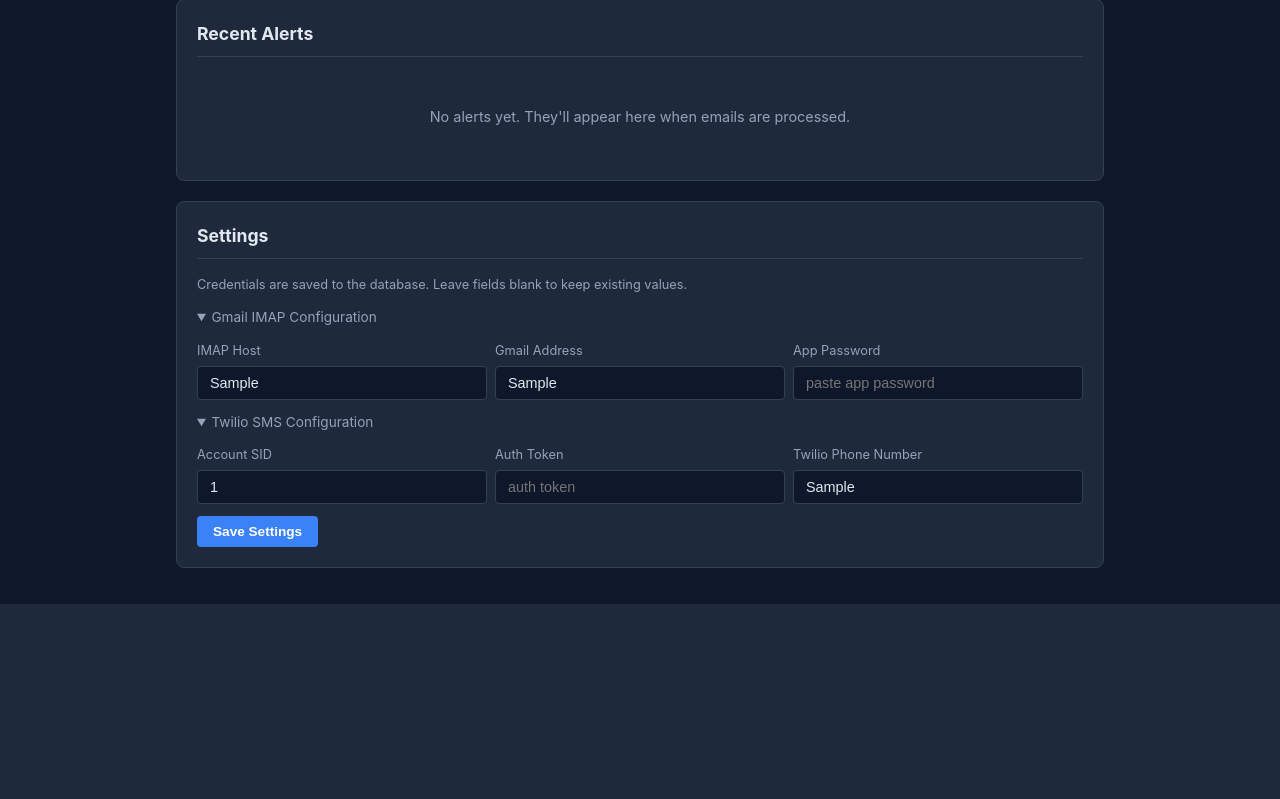
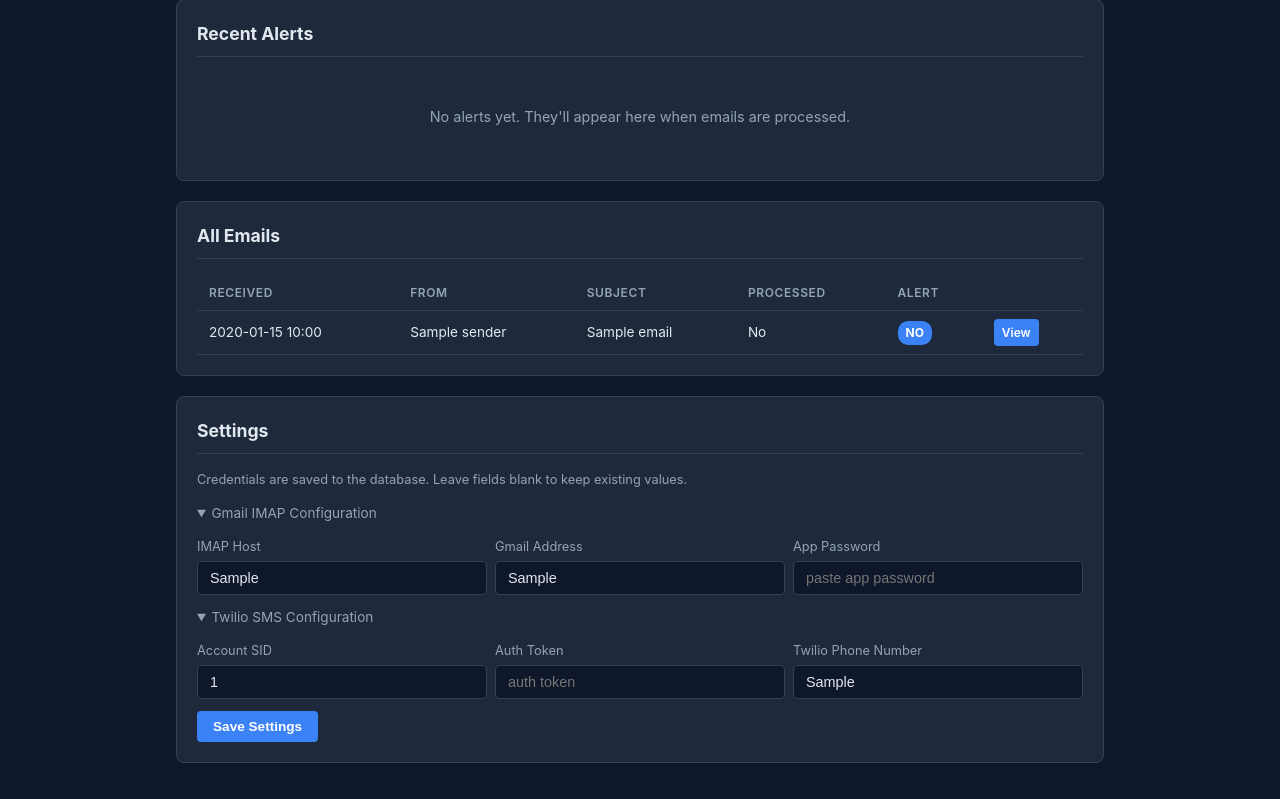
Before and after one commit to thepeachfarmer/pivotalert, a FastAPI app: template app/templates/index.html in a window 1280 px wide. Shown: the part 438-1237 px from the top of the page. Before the commit the page ends 1042 px from the top, so only its background shows below. Run offline with FastAPI, Linux system fonts and the light colour scheme; the template is opened without the code that fills it: most values are stand-ins (such as "Sample title", 1, 10 or a date in 2020).

Commit message:
Store all incoming emails for future classification review
- Added emails table storing full content, headers, sender, message_id
- Fetch ALL unread emails from inbox, not just known senders
- Classify and alert only on emails from rapidnotifications.com and smcleod@macspride.com
- Added "All Emails" section to dashboard with view links
- Added email detail page showing full body and raw headers
- Deduplication via message_id unique constraint

Co-Authored-By: Claude Opus 4.6 (1M context) <noreply@anthropic.com>

```diff
--- a/app/email_checker.py
+++ b/app/email_checker.py
@@ -9,11 +9,9 @@ from app.database import get_setting
 
 logger = logging.getLogger("pivotalert.email")
 
-EXPECTED_SENDER = "cepci@rapidnotifications.com"
-
 
 async def fetch_new_emails() -> list[dict]:
-    """Connect to Gmail via IMAP and fetch unread emails from the expected sender."""
+    """Connect to Gmail via IMAP and fetch ALL unread emails."""
     imap_host = await get_setting("imap_host") or "imap.gmail.com"
     imap_user = await get_setting("imap_user")
     imap_pass = await get_setting("imap_pass")
@@ -29,8 +27,7 @@ async def fetch_new_emails() -> list[dict]:
             mail.login(imap_user, imap_pass)
             mail.select("INBOX")
 
-            # Search for unread emails from the expected sender
-            status, message_ids = mail.search(None, "UNSEEN", f'FROM "{EXPECTED_SENDER}"')
+            status, message_ids = mail.search(None, "UNSEEN")
             if status != "OK" or not message_ids[0]:
                 mail.logout()
                 return results
@@ -43,12 +40,28 @@ async def fetch_new_emails() -> list[dict]:
                 raw = msg_data[0][1]
                 msg: EmailMessage = email.message_from_bytes(raw, policy=email.policy.default)
 
+                sender = msg.get("From", "")
+                to_addr = msg.get("To", "")
                 subject = msg.get("Subject", "")
-                body = _extract_body(msg)
+                message_id = msg.get("Message-ID", "")
+                date = msg.get("Date", "")
+                body_text, body_html = _extract_bodies(msg)
 
-                results.append({"subject": subject, "body": body})
+                # Collect all headers as a string for storage
+                headers = str(msg)
 
-                # Mark as seen (already done by fetching, but explicit)
+                results.append({
+                    "message_id": message_id,
+                    "sender": sender,
+                    "to_addr": to_addr,
+                    "subject": subject,
+                    "date": date,
+                    "body_text": body_text,
+                    "body_html": body_html,
+                    "body": body_html or body_text,
+                    "headers": headers,
+                })
+
                 mail.store(msg_id, "+FLAGS", "\\Seen")
 
             mail.logout()
@@ -62,10 +75,9 @@ async def fetch_new_emails() -> list[dict]:
     return await asyncio.to_thread(_fetch)
 
 
-def _extract_body(msg: EmailMessage) -> str:
-    """Extract the text body from an email message."""
+def _extract_bodies(msg: EmailMessage) -> tuple[str, str]:
+    """Extract both plain text and HTML bodies from an email message."""
     if msg.is_multipart():
-        # Prefer HTML, fall back to plain text
         html_part = None
         text_part = None
         for part in msg.walk():
@@ -74,7 +86,9 @@ def _extract_body(msg: EmailMessage) -> str:
                 html_part = part.get_content()
             elif ct == "text/plain" and text_part is None:
                 text_part = part.get_content()
+        return (text_part or "", html_part or "")
 
-        return html_part or text_part or ""
-
-    return msg.get_content() if msg.get_content_type().startswith("text/") else ""
+    content = msg.get_content() if msg.get_content_type().startswith("text/") else ""
+    if msg.get_content_type() == "text/html":
+        return ("", content)
+    return (content, "")
--- a/app/main.py
+++ b/app/main.py
@@ -14,8 +14,12 @@ from app.database import (
     delete_member,
     get_alerts,
     get_all_settings,
+    get_email_by_id,
+    get_emails,
     get_members,
     init_db,
+    mark_email_processed,
+    save_email,
     set_setting,
 )
 from app.email_checker import fetch_new_emails
@@ -35,6 +39,12 @@ app.mount("/static", StaticFiles(directory=os.path.join(BASE_DIR, "static")), na
 
 POLL_INTERVAL = int(os.environ.get("POLL_INTERVAL", "60"))
 
+# Senders whose emails get run through the alert classifier
+ALERT_SENDERS = [
+    "cepci@rapidnotifications.com",
+    "smcleod@macspride.com",
+]
+
 
 # ---------------------------------------------------------------------------
 # Background email poller
@@ -45,9 +55,34 @@ async def email_poll_loop():
         try:
             emails = await fetch_new_emails()
             for em in emails:
+                # Save every email to the database
+                is_new = await save_email(
+                    message_id=em["message_id"],
+                    sender=em["sender"],
+                    to_addr=em["to_addr"],
+                    subject=em["subject"],
+                    body_text=em["body_text"],
+                    body_html=em["body_html"],
+                    date=em["date"],
+                    headers=em["headers"],
+                )
+
+                if not is_new:
+                    continue
+
+                logger.info("New email saved: from=%r subject=%r", em["sender"], em["subject"])
+
+                # Check if this sender should trigger alert classification
+                sender_lower = em["sender"].lower()
+                is_alert_sender = any(s in sender_lower for s in ALERT_SENDERS)
+
+                if not is_alert_sender:
+                    await mark_email_processed(em["message_id"], alert_triggered=False)
+                    continue
+
                 result = classify_email(em["subject"], em["body"])
                 logger.info(
-                    "Email: subject=%r level=%s alert=%s",
+                    "Classified: subject=%r level=%s alert=%s",
                     em["subject"],
                     result.level,
                     result.is_alert,
@@ -69,6 +104,7 @@ async def email_poll_loop():
                     sms_sent=sms_sent,
                     recipients=recipients_str,
                 )
+                await mark_email_processed(em["message_id"], alert_triggered=result.is_alert)
 
         except Exception:
             logger.exception("Error in email poll loop")
@@ -89,6 +125,7 @@ async def startup():
 async def index(request: Request):
     members = await get_members()
     alerts = await get_alerts(limit=30)
+    all_emails = await get_emails(limit=50)
     settings = await get_all_settings()
     has_imap = bool(settings.get("imap_user") and settings.get("imap_pass"))
     has_twilio = bool(
@@ -102,10 +139,22 @@ async def index(request: Request):
             "request": request,
             "members": members,
             "alerts": alerts,
+            "all_emails": all_emails,
             "settings": settings,
             "has_imap": has_imap,
             "has_twilio": has_twilio,
         },
+    )
+
+
+@app.get("/emails/{email_id}", response_class=HTMLResponse)
+async def email_detail(request: Request, email_id: int):
+    em = await get_email_by_id(email_id)
+    if not em:
+        return HTMLResponse("Email not found", status_code=404)
+    return templates.TemplateResponse(
+        "email_detail.html",
+        {"request": request, "email": em},
     )
 
 
--- a/app/templates/index.html
+++ b/app/templates/index.html
@@ -119,6 +119,45 @@
             {% endif %}
         </div>
 
+        <!-- All Emails -->
+        <div class="section">
+            <h2>All Emails</h2>
+            {% if all_emails %}
+            <table>
+                <thead>
+                    <tr>
+                        <th>Received</th>
+                        <th>From</th>
+                        <th>Subject</th>
+                        <th>Processed</th>
+                        <th>Alert</th>
+                        <th></th>
+                    </tr>
+                </thead>
+                <tbody>
+                    {% for e in all_emails %}
+                    <tr>
+                        <td style="white-space:nowrap">{{ e.created_at[:16] if e.created_at else "" }}</td>
+                        <td class="snippet" title="{{ e.sender }}">{{ e.sender }}</td>
+                        <td>{{ e.subject }}</td>
+                        <td>{{ "Yes" if e.processed else "No" }}</td>
+                        <td>
+                            {% if e.alert_triggered %}
+                            <span class="badge badge-critical">Yes</span>
+                            {% else %}
+                            <span class="badge badge-info">No</span>
+                            {% endif %}
+                        </td>
+                        <td><a href="/emails/{{ e.id }}" class="btn btn-primary" style="padding:0.25rem 0.5rem;font-size:0.75rem;">View</a></td>
+                    </tr>
+                    {% endfor %}
+                </tbody>
+            </table>
+            {% else %}
+            <div class="empty-state">No emails received yet. They'll appear here as the inbox is polled.</div>
+            {% endif %}
+        </div>
+
         <!-- Settings -->
         <div class="section">
             <h2>Settings</h2>
```
Also changed, not shown: app/database.py (+78 -0 lines), app/templates/email_detail.html (added, +73 -0 lines), .claude/settings.local.json.
